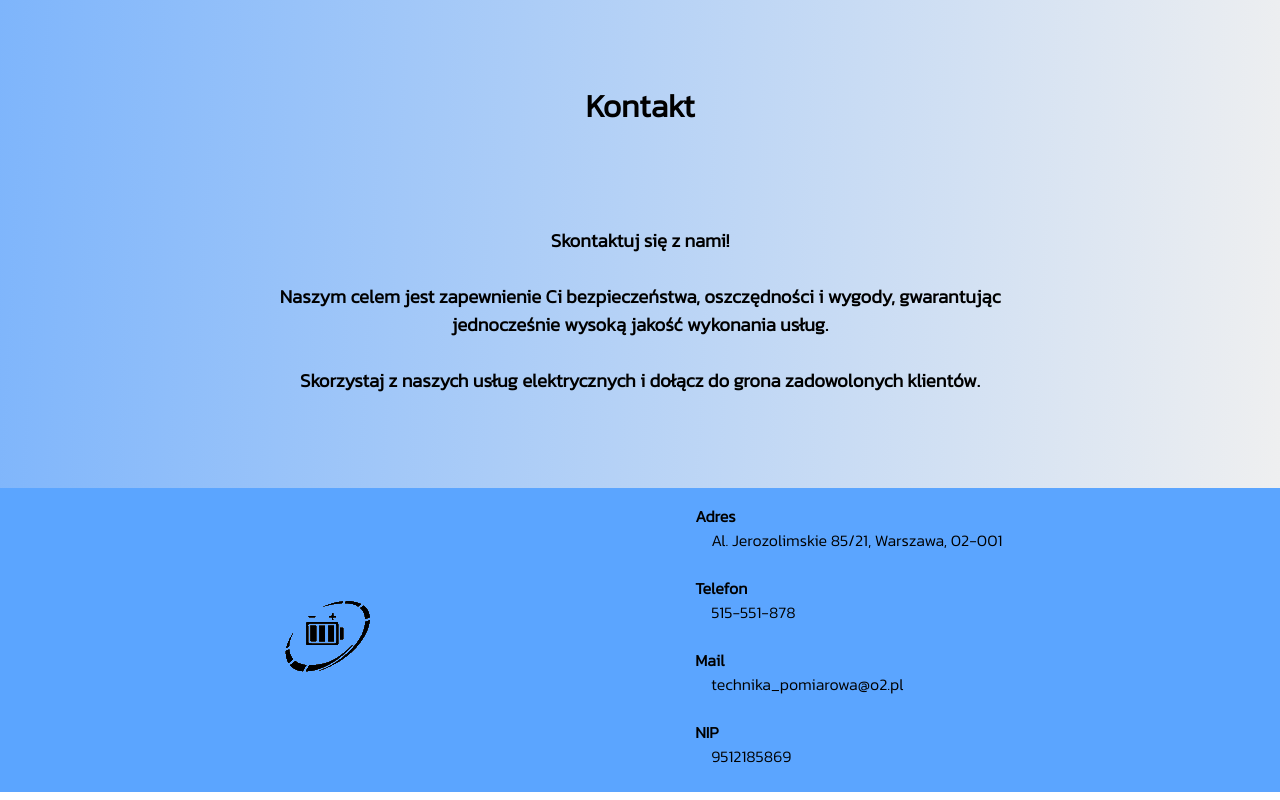
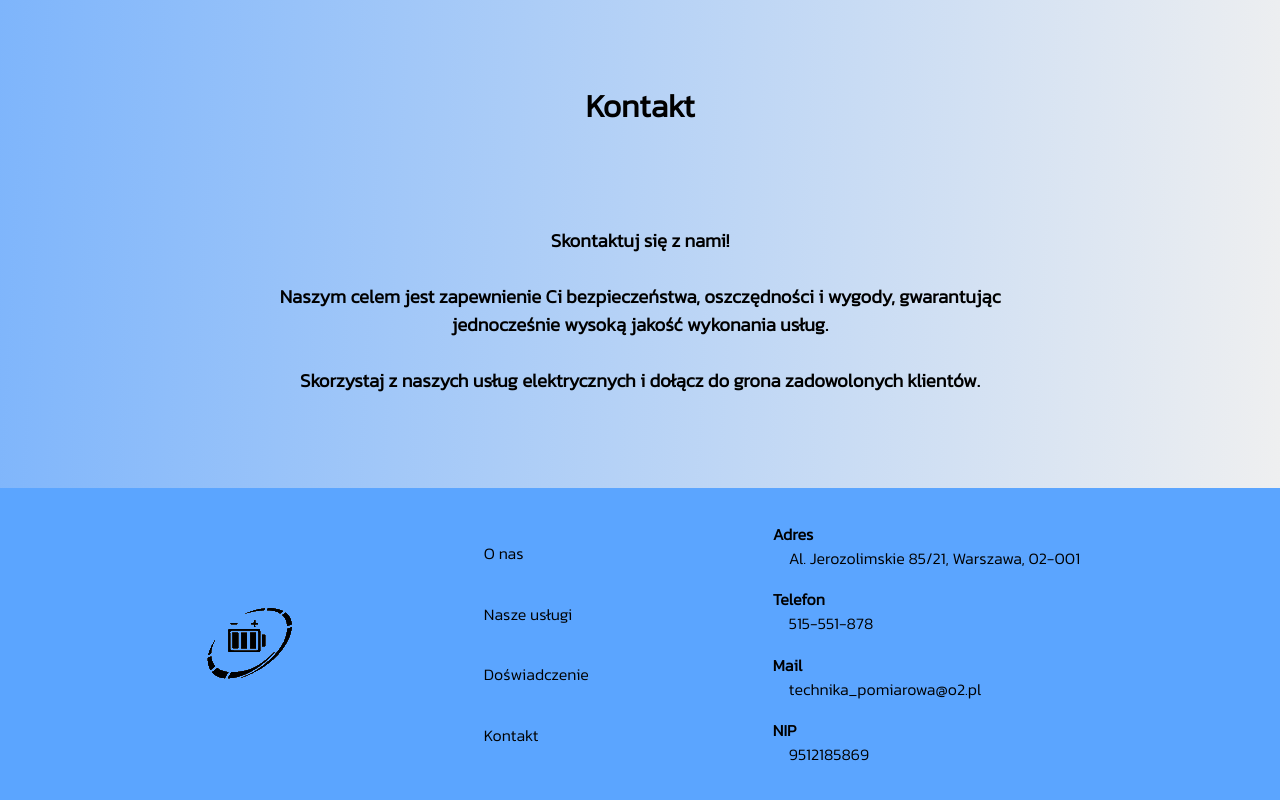
Before and after one commit to KDoman/technika-pomiarowa, a React (Vite) app: page / in a window 1280 px wide. Shown: the part 7295-8095 px from the top of the page. Built offline with nearby package versions, Linux system fonts and the light colour scheme.

Commit message:
update footer

```diff
--- a/src/assets/Kontakt/Kontakt.css
+++ b/src/assets/Kontakt/Kontakt.css
@@ -17,21 +17,52 @@ footer > h1 {
   display: flex;
   justify-content: space-evenly;
   align-items: center;
+  padding: 1em;
+  height: 35vh;
 }
-.footer-div-info > ul > li {
-  margin-bottom: 1.5em;
-}
-.footer-div img {
-  width: 100px;
-}
+
 .footer-div-info > ul {
+  padding: 0;
+  margin: 0;
   list-style: none;
 }
 
-.footer-span {
-  font-weight: 700;
+.footer-div-info {
+  display: flex;
+  justify-content: center;
+  align-items: center;
+  height: 100%;
+}
+.footer-ul-redirection,
+.footer-company-info-ul {
+  display: flex;
+  flex-direction: column;
+  justify-content: space-evenly;
+  height: 100%;
+}
+
+.footer-company-span {
   display: block;
+  font-weight: 900;
 }
-.footer-text {
+.footer-company-text {
   margin-left: 1em;
 }
+.footer-ul-redirection-li a {
+  position: relative;
+}
+.footer-ul-redirection-li a:hover {
+  cursor: pointer;
+}
+.footer-ul-redirection-li a::after {
+  position: absolute;
+  border-bottom: 2px solid black;
+  inset: 0;
+  content: "";
+  transform: scaleX(0);
+  transition: transform 0.35s ease-in-out;
+  transform-origin: left;
+}
+.footer-ul-redirection-li a:hover::after {
+  transform: scaleX(1);
+}
--- a/src/assets/Kontakt/Kontakt.jsx
+++ b/src/assets/Kontakt/Kontakt.jsx
@@ -22,24 +22,42 @@ export function Kontakt() {
           <img src="Logo.png" alt="Technika pomiarowa Logo"></img>
         </div>
         <div className="footer-div-info">
-          <ul>
-            <li>
-              <span className="footer-span">Adres</span>
-              <span className="footer-text">
+          <ul className="footer-ul-redirection">
+            <li className="footer-ul-redirection-li">
+              <a>O nas</a>
+            </li>
+            <li className="footer-ul-redirection-li">
+              <a>Nasze usługi</a>
+            </li>
+            <li className="footer-ul-redirection-li">
+              <a>Doświadczenie</a>
+            </li>
+            <li className="footer-ul-redirection-li">
+              <a>Kontakt</a>
+            </li>
+          </ul>
+        </div>
+        <div className="footer-div-info">
+          <ul className="footer-company-info-ul">
+            <li className="footer-company-info-li">
+              <span className="footer-company-span">Adres</span>
+              <span className="footer-company-text">
                 Al. Jerozolimskie 85/21, Warszawa, 02-001
               </span>
             </li>
-            <li>
-              <span className="footer-span">Telefon</span>
-              <span className="footer-text">515-551-878</span>
+            <li className="footer-company-info-li">
+              <span className="footer-company-span">Telefon</span>
+              <span className="footer-company-text">515-551-878</span>
             </li>
-            <li>
-              <span className="footer-span">Mail</span>
-              <span className="footer-text">technika_pomiarowa@o2.pl</span>
+            <li className="footer-company-info-li">
+              <span className="footer-company-span">Mail</span>
+              <span className="footer-company-text">
+                technika_pomiarowa@o2.pl
+              </span>
             </li>
-            <li>
-              <span className="footer-span">NIP</span>
-              <span className="footer-text">9512185869</span>
+            <li className="footer-company-info-li">
+              <span className="footer-company-span">NIP</span>
+              <span className="footer-company-text">9512185869</span>
             </li>
           </ul>
         </div>
```
